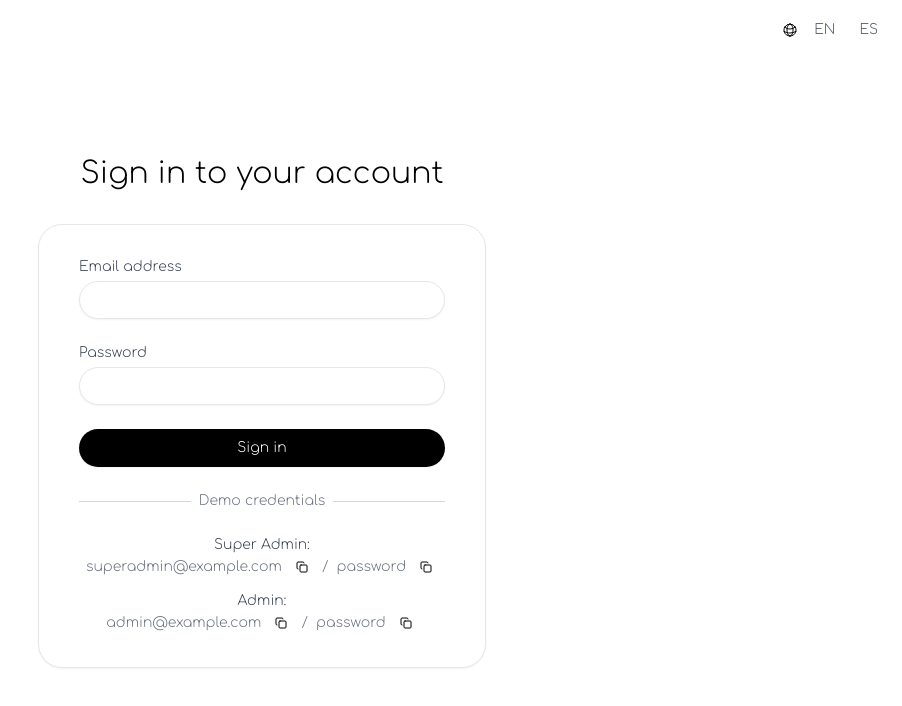
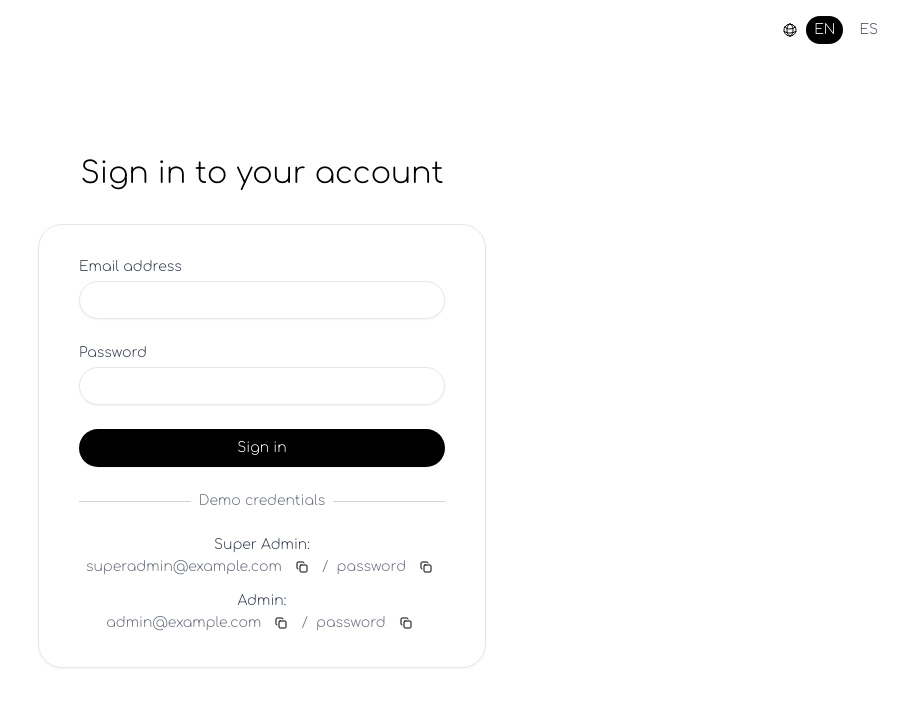
Before and after one commit to juanmgualteros/droker-agentic-hub, a Next.js app: page /en/login in a window 1280 px wide. Shown: the top 706 px of the page, without its empty margins (378-1280 px from the left). Built offline with nearby package versions, Linux system fonts and the light colour scheme.

Commit message:
fix: resolve build errors - add default export to DataTable and pass locale prop to LanguageSelector

```diff
--- a/src/components/auth/login-client.tsx
+++ b/src/components/auth/login-client.tsx
@@ -63,7 +63,7 @@ export default function LoginClient() {
   return (
     <div className="min-h-screen bg-white flex flex-col justify-center py-12 sm:px-6 lg:px-8">
       <div className="absolute top-4 right-4">
-        <LanguageSelector />
+        <LanguageSelector locale={locale} />
       </div>
 
       <div className="sm:mx-auto sm:w-full sm:max-w-md">
--- a/src/components/common/DataTable.tsx
+++ b/src/components/common/DataTable.tsx
@@ -376,3 +376,5 @@ export function DataTable({
     </div>
   );
 }
+
+export default DataTable;
```
